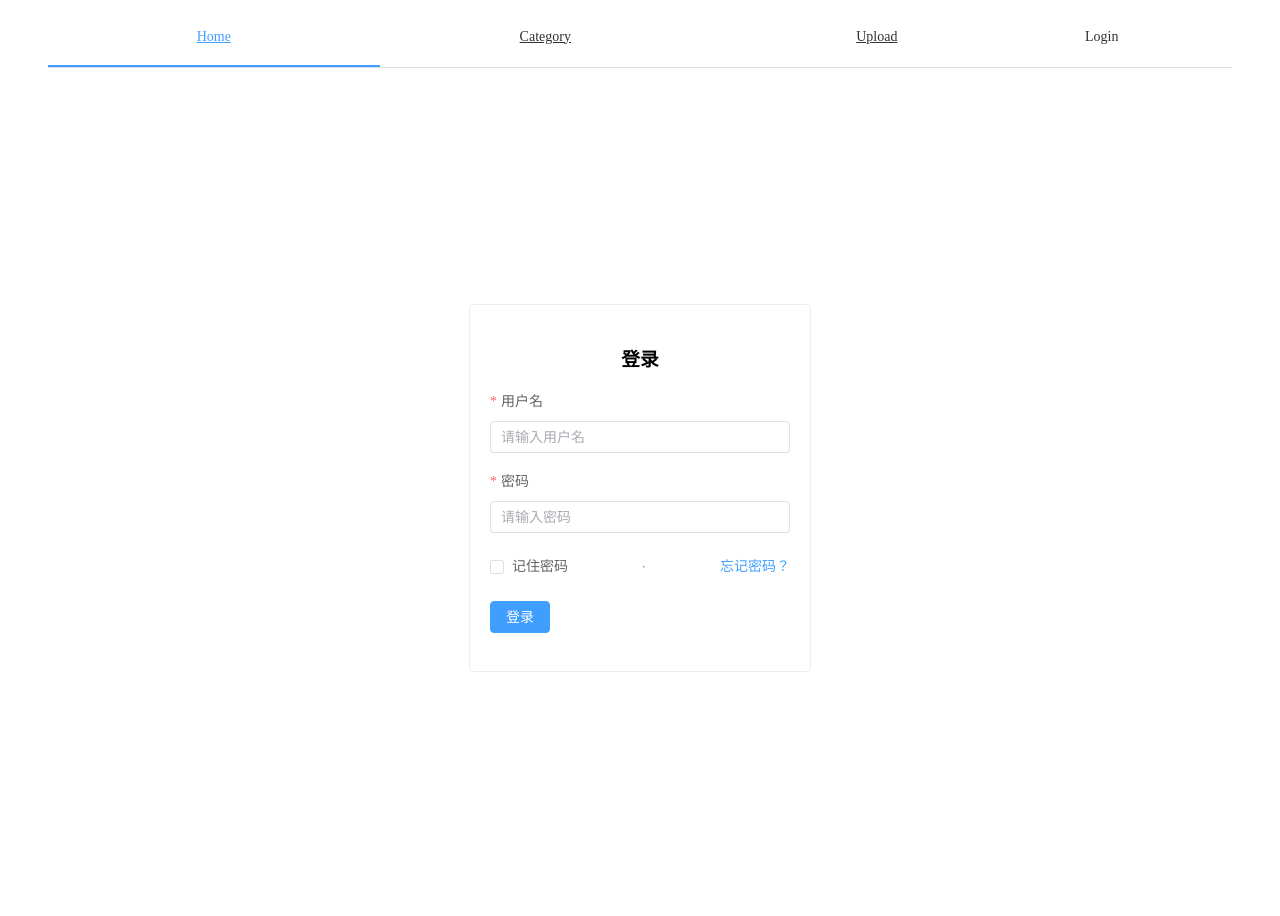
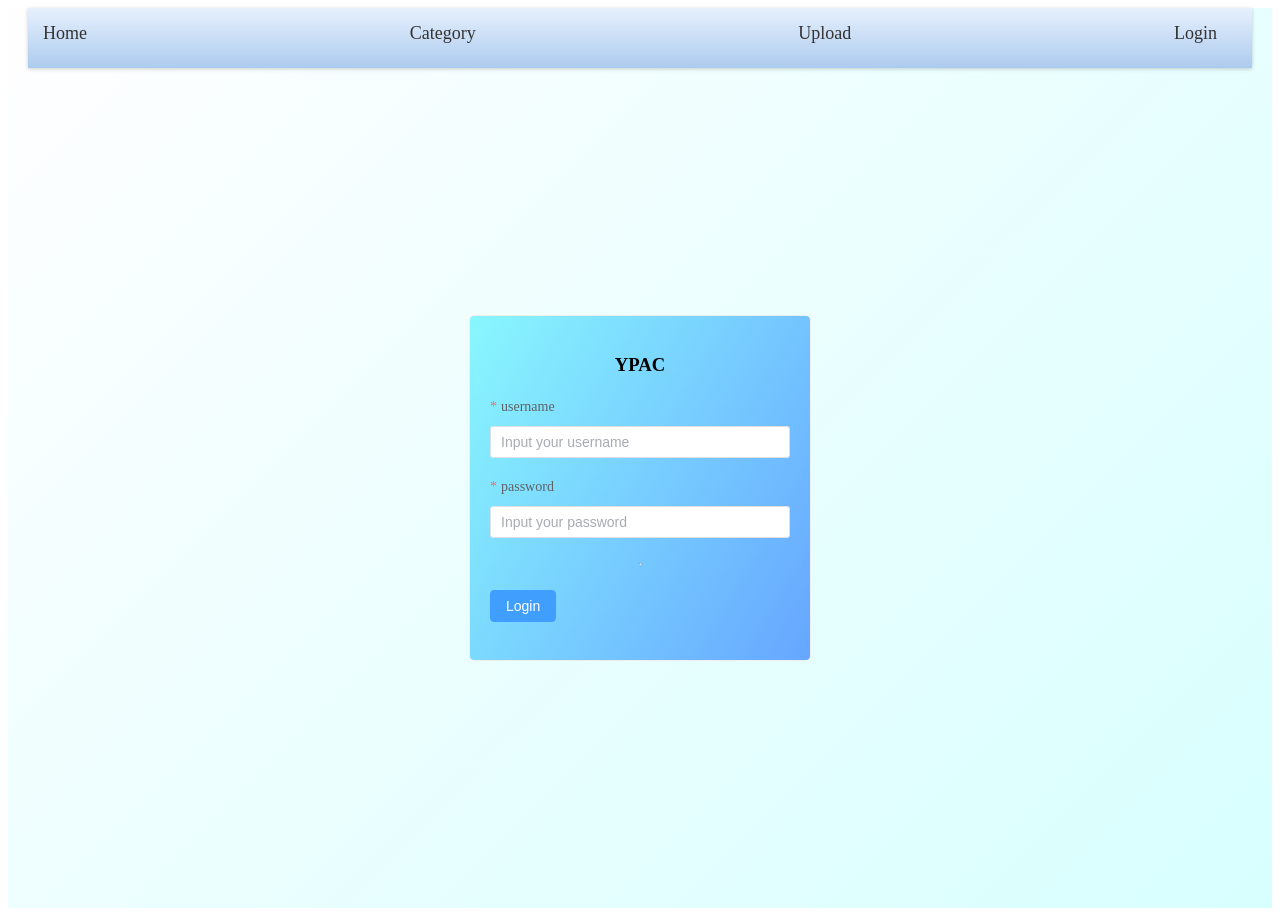
Before and after one commit to wwfwwfwwf3/ypac, a Vue app: page /login in a window 1280 px wide. Built offline with nearby package versions, Linux system fonts and the light colour scheme; what @ckeditor/ckeditor5-vue would draw is missing.

Commit message:
complete version 1

```diff
--- a/src/App.vue
+++ b/src/App.vue
@@ -60,5 +60,6 @@ export default {
 <style>
 #app {
   width: 100%;
+  background-image: linear-gradient(-225deg, #FFFEFF 0%, #D7FFFE 100%);
 }
 </style>
--- a/src/components/PageHeader.vue
+++ b/src/components/PageHeader.vue
@@ -1,25 +1,12 @@
 <template>
   <el-header>
-    <el-menu
-      :default-active="activeIndex"
-      @select="handleSelect"
-      class="header-menu"
-      mode="horizontal"
-    >
-      <el-menu-item index="HomePage" class="home">
-        <router-link to="/">Home</router-link>
-      </el-menu-item>
-      <el-menu-item index="CategoryPage" class="category">
-        <router-link to="/category">Category</router-link>
-      </el-menu-item>
-      <el-menu-item index="UploadPage" class="upload">
-        <router-link to="/upload">Upload</router-link>
-      </el-menu-item>
+    <nav class="navbar">
+      <router-link to="/" class="nav-link home">Home</router-link>
+      <router-link to="/category" class="nav-link category">Category</router-link>
+      <router-link to="/upload" class="nav-link upload">Upload</router-link>
       <template v-if="$root.loggedInUser">
         <el-dropdown trigger="hover">
-          <el-menu-item class="el-dropdown-link">
-            {{ $root.loggedInUsername }}
-          </el-menu-item>
+          <span class="nav-link username">{{ $root.loggedInUsername }}</span>
           <template #dropdown>
             <el-dropdown-menu>
               <el-dropdown-item @click="handleLogout">Logout</el-dropdown-item>
@@ -28,11 +15,9 @@
         </el-dropdown>
       </template>
       <template v-else>
-        <el-menu-item index="LoginPage" class="login">
-          <router-link to="/login">Login</router-link>
-        </el-menu-item>
+        <router-link to="/login" class="nav-link login">Login</router-link>
       </template>
-    </el-menu>
+    </nav>
   </el-header>
 </template>
 
@@ -49,9 +34,6 @@ export default {
     return;
   },
   methods: {
-    handleSelect(selectedIndex) {
-      this.$emit("selected", selectedIndex);
-    },
     handleLogout() {
       console.log("logout=======================================");
       localStorage.removeItem("loggedInUser");
@@ -63,21 +45,41 @@ export default {
 </script>
 
 <style scoped>
-.header-menu {
-  width: 100%;
+.el-header {
+  background-image: linear-gradient(to top, #accbee 0%, #e7f0fd 100%);
+  padding: 15px;
+  box-shadow: 0 1px 4px rgba(0, 0, 0, 0.2);
 }
 
-.home {
-  width: 28%;
-}
-.category {
-  width: 28%;
+.navbar {
+  display: flex;
+  justify-content: space-between;
+  align-items: center;
+  max-width: 1200px;
+  margin: 0 auto;
 }
 
-.upload {
-  width: 28%;
+.nav-link {
+  font-size: 18px;
+  color: #333;
+  text-decoration: none;
+  margin-right: 20px;
 }
-.login {
-  width: 10%;
+
+.nav-link:hover {
+  color: #0084ff;
+}
+
+.username {
+  font-weight: bold;
+  cursor: pointer;
+}
+
+.el-dropdown-menu {
+  font-size: 16px;
+}
+
+.el-dropdown-menu__item:hover {
+  background-color: #f0f0f0;
 }
 </style>
--- a/src/components/category/ChooseBox.vue
+++ b/src/components/category/ChooseBox.vue
@@ -1,21 +1,30 @@
 <template>
-  <div>
-    <el-card>
+  <div class="container1">
+    <el-card class="container2">
       <div>
-        <h3>按以下选项排序：</h3>
+        <h3>Order the following options:</h3>
         <el-radio-group v-model="selectedSort">
-          <el-radio-button label="date">日期</el-radio-button>
-          <el-radio-button label="views">浏览量</el-radio-button>
-          <el-radio-button label="likes">点赞</el-radio-button>
+          <el-radio-button label="date">date</el-radio-button>
+          <el-radio-button label="views">views</el-radio-button>
+          <el-radio-button label="likes">likes</el-radio-button>
         </el-radio-group>
       </div>
       <el-divider></el-divider>
       <div>
-        <h3>选择俱乐部类型：</h3>
+        <h3>Select club type</h3>
         <el-radio-group v-model="selectedCategory">
-          <el-radio-button label="sports">运动</el-radio-button>
-          <el-radio-button label="cooking">做饭</el-radio-button>
-          <el-radio-button label="painting">画画</el-radio-button>
+          <el-radio-button label="sports">sprots</el-radio-button>
+          <el-radio-button label="cooking">cooking</el-radio-button>
+          <el-radio-button label="painting">painting</el-radio-button>
+          <el-radio-button label="music">Music</el-radio-button>
+          <el-radio-button label="movies">Movies</el-radio-button>
+          <el-radio-button label="books">Books</el-radio-button>
+          <el-radio-button label="technology">Technology</el-radio-button>
+          <el-radio-button label="politics">Politics</el-radio-button>
+          <el-radio-button label="fashion">Fashion</el-radio-button>
+          <el-radio-button label="travel">Travel</el-radio-button>
+          <el-radio-button label="business">Business</el-radio-button>
+          <el-radio-button label="other">Other</el-radio-button>
         </el-radio-group>
       </div>
     </el-card>
@@ -28,7 +37,25 @@ export default {
     return {
       selectedSort: "",
       selectedCategory: "",
+
     };
   },
 };
 </script>
+<style scoped>
+.container1 {
+  width: 100%;
+  height: 100%;
+  display: flex;
+  justify-content: center;
+  align-items: center;
+}
+.container2 {
+  width: 82%;
+  height: 100%;
+  display: flex;
+  justify-content: center;
+  align-items: center;
+  background-color: #f5f5f5;
+}
+</style>
--- a/src/components/home/ArticleBox.vue
+++ b/src/components/home/ArticleBox.vue
@@ -3,7 +3,11 @@
     <el-row gutter="20">
       <el-col :span="8" v-for="article in articles" :key="article.content_id">
         <el-card shadow="always" class="card">
-          <img :src="`${baseUrl2}${article.imageCover}`" alt="cover image" class="cover" />
+          <img
+            :src="`${baseUrl2}${article.imageCover}`"
+            alt="cover image"
+            class="cover"
+          />
           <div class="info">
             <p>
               <router-link :to="'/article/' + article.content_id" class="title">
@@ -11,8 +15,10 @@
               </router-link>
             </p>
             <p>{{ article.introduction }}</p>
-            <p>date：{{ article.pub_date }}</p>
-            <p>likes：{{ article.likeNumber }}</p>
+            <div>
+              <p>date：{{ article.pub_date }}</p>
+              <p>likes：{{ article.likeNumber }}</p>
+            </div>
           </div>
         </el-card>
       </el-col>
@@ -21,21 +27,18 @@
 </template>
 <script>
 import apiService from "@/components/utils/ApiService.js";
-import {baseUrl2} from "@/components/utils/ApiService.js";
+import { baseUrl2 } from "@/components/utils/ApiService.js";
 
 export default {
   name: "ArticleBox",
 
-
   data() {
     return {
       articles: [],
-      baseUrl2:baseUrl2
+      baseUrl2: baseUrl2,
     };
   },
-  computed: {
-
-  },
+  computed: {},
   methods: {
     async fetchArticles() {
       this.articles = await apiService.fetchArticles();
@@ -48,14 +51,14 @@ export default {
 </script>
 
 <style scoped>
-@import url('https://fonts.googleapis.com/css2?family=Roboto:wght@300;400;500;700&display=swap');
-@import url('https://fonts.googleapis.com/css2?family=Roboto+Slab:wght@300;400;500;700&display=swap');
+@import url("https://fonts.googleapis.com/css2?family=Roboto:wght@300;400;500;700&display=swap");
+@import url("https://fonts.googleapis.com/css2?family=Roboto+Slab:wght@300;400;500;700&display=swap");
 
 .container {
   max-width: 1200px;
   margin: 0 auto;
   padding: 20px;
-  font-family: 'Roboto', sans-serif;
+  font-family: "Roboto", sans-serif;
 }
 
 .cover {
@@ -87,7 +90,7 @@ export default {
 }
 
 .title {
-  font-family: 'Roboto Slab', serif;
+  font-family: "Roboto Slab", serif;
   font-size: 20px;
   font-weight: 500;
   color: #333;
@@ -114,4 +117,10 @@ export default {
   -webkit-box-orient: vertical;
 }
 
+/* .article-stats {
+  display: flex;
+
+  justify-content: space-between;
+  align-items: center;
+} */
 </style>
--- a/src/components/home/ArticleContent.vue
+++ b/src/components/home/ArticleContent.vue
@@ -22,22 +22,35 @@
       />
     </div>
     <div class="actions">
-      <el-button icon="el-icon-thumb">Like</el-button>
-      <el-button icon="el-icon-warning">Report</el-button>
+      <button class="action-button like-button">
+        <svg viewBox="0 0 24 24" class="icon">
+          <path
+            d="M12 21.638h-.014C9.403 21.59 1.95 14.856 1.95 8.478c0-3.064 2.525-5.754 5.403-5.754 2.29 0 3.83 1.58 4.646 2.73.814-1.148 2.354-2.73 4.645-2.73 2.88 0 5.404 2.69 5.404 5.755 0 6.376-7.454 13.11-10.037 13.157H12zM7.354 4.225c-2.08 0-3.903 1.988-3.903 4.255 0 5.74 7.034 11.596 8.55 11.658 1.518-.062 8.55-5.917 8.55-11.658 0-2.267-1.823-4.255-3.903-4.255-2.528 0-3.94 2.936-3.952 2.965-.23.562-1.156.562-1.387 0-.014-.03-1.425-2.965-3.954-2.965z"
+          ></path>
+        </svg>
+        Like
+      </button>
+      <button class="action-button share-button">
+        <svg viewBox="0 0 24 24" class="icon">
+          <path
+            d="M18 16.08c-.76 0-1.44.3-1.96.77L8.91 12.7c.05-.23.09-.46.09-.7s-.04-.47-.09-.7l7.05-4.11c.54.5 1.25.81 2.04.81 1.66 0 3-1.34 3-3s-1.34-3-3-3-3 1.34-3 3c0 .24.04.47.09.7L8.04 9.81C7.5 9.31 6.79 9 6 9c-1.66 0-3 1.34-3 3s1.34 3 3 3c.79 0 1.5-.31 2.04-.81l7.12 4.16c-.05.21-.08.43-.08.65 0 1.61 1.31 2.92 2.92 2.92 1.61 0 2.92-1.31 2.92-2.92s-1.31-2.92-2.92-2.92z"
+          ></path>
+        </svg>
+        Share
+      </button>
     </div>
 
     <div class="comments-section">
-      <h3>评论</h3>
+      <h3>Comment</h3>
       <el-input
         type="textarea"
         v-model="newComment"
-        placeholder="请输入您的评论"
+        placeholder="Input your comment"
         class="comment-input"
       ></el-input>
-      <el-button type="primary" @click="submitComment">提交评论</el-button>
+      <el-button type="primary" @click="submitComment">Submit Comment</el-button>
 
       <div class="user-comments">
-        <h3>网友评论</h3>
         <div v-for="comment in comments" :key="comment.id" class="comment">
           <div class="comment-avatar">
             <img
@@ -96,10 +109,6 @@ export default {
     },
     async fetchComments() {
       this.comments = this.article.comments;
-      console.log(
-        "comments=============",
-        JSON.parse(this.comments)[0].fields.text
-      );
     },
     async fetchData() {
       await this.fetchArticle();
@@ -152,8 +161,40 @@ export default {
   margin-bottom: 20px;
 }
 
-.actions .el-button {
+.action-button {
+  display: flex;
+  align-items: center;
+  background-color: transparent;
+  border: 1px solid #333;
+  border-radius: 5px;
+  padding: 8px 12px;
   margin-right: 10px;
+  font-size: 14px;
+  color: #333;
+  cursor: pointer;
+  transition: background-color 0.3s;
+}
+
+.action-button:hover {
+  background-color: #333;
+  color: #fff;
+}
+
+.icon {
+  width: 20px;
+  height: 20px;
+  margin-right: 5px;
+  fill: currentColor;
+}
+
+.like-button {
+  display: flex;
+  align-items: center;
+}
+
+.share-button {
+  display: flex;
+  align-items: center;
 }
 
 .comments-section {
@@ -171,7 +212,7 @@ export default {
 .comment {
   display: flex;
   align-items: flex-start;
-  background-color: #f5f5f5;
+  background-image: linear-gradient(120deg, #89f7fe 0%, #66a6ff 100%);
   padding: 15px;
   margin-bottom: 10px;
   border-radius: 5px;
@@ -217,5 +258,4 @@ export default {
 .date {
   font-style: italic;
 }
-
 </style>
--- a/src/components/login/LoginBox.vue
+++ b/src/components/login/LoginBox.vue
@@ -7,28 +7,26 @@
       label-position="top"
       class="login-form"
     >
-      <h3 class="login-title">登录</h3>
-      <el-form-item label="用户名" prop="username">
+      <h3 class="login-title">YPAC</h3>
+      <el-form-item label="username" prop="username">
         <el-input
           v-model="loginForm.username"
-          placeholder="请输入用户名"
+          placeholder="Input your username"
         ></el-input>
       </el-form-item>
-      <el-form-item label="密码" prop="password">
+      <el-form-item label="password" prop="password">
         <el-input
           v-model="loginForm.password"
           type="password"
-          placeholder="请输入密码"
+          placeholder="Input your password"
         ></el-input>
       </el-form-item>
       <el-form-item>
-        <el-checkbox v-model="loginForm.rememberMe">记住密码</el-checkbox>
         <hr />
-        <span class="forgot-password">忘记密码？</span>
       </el-form-item>
       <el-form-item>
         <el-button type="primary" @click="submitForm('loginForm')"
-          >登录</el-button
+          >Login</el-button
         >
       </el-form-item>
     </el-form>
@@ -46,13 +44,12 @@ export default {
       loginForm: {
         username: "",
         password: "",
-        // rememberMe: false,
       },
       rules: {
         username: [
-          { required: true, message: "请输入用户名", trigger: "blur" },
+          { required: true, message: "*Please input your username!", trigger: "blur" },
         ],
-        password: [{ required: true, message: "请输入密码", trigger: "blur" }],
+        password: [{ required: true, message: "*Please input your password!", trigger: "blur" }],
       },
     };
   },
@@ -86,6 +83,7 @@ export default {
   justify-content: center;
   align-items: center;
   height: 100vh;
+
 }
 
 .login-form {
@@ -93,6 +91,7 @@ export default {
   border: 1px solid #eee;
   border-radius: 5px;
   padding: 20px;
+  background-image: linear-gradient(120deg, #89f7fe 0%, #66a6ff 100%);
 }
 
 .login-title {
```
